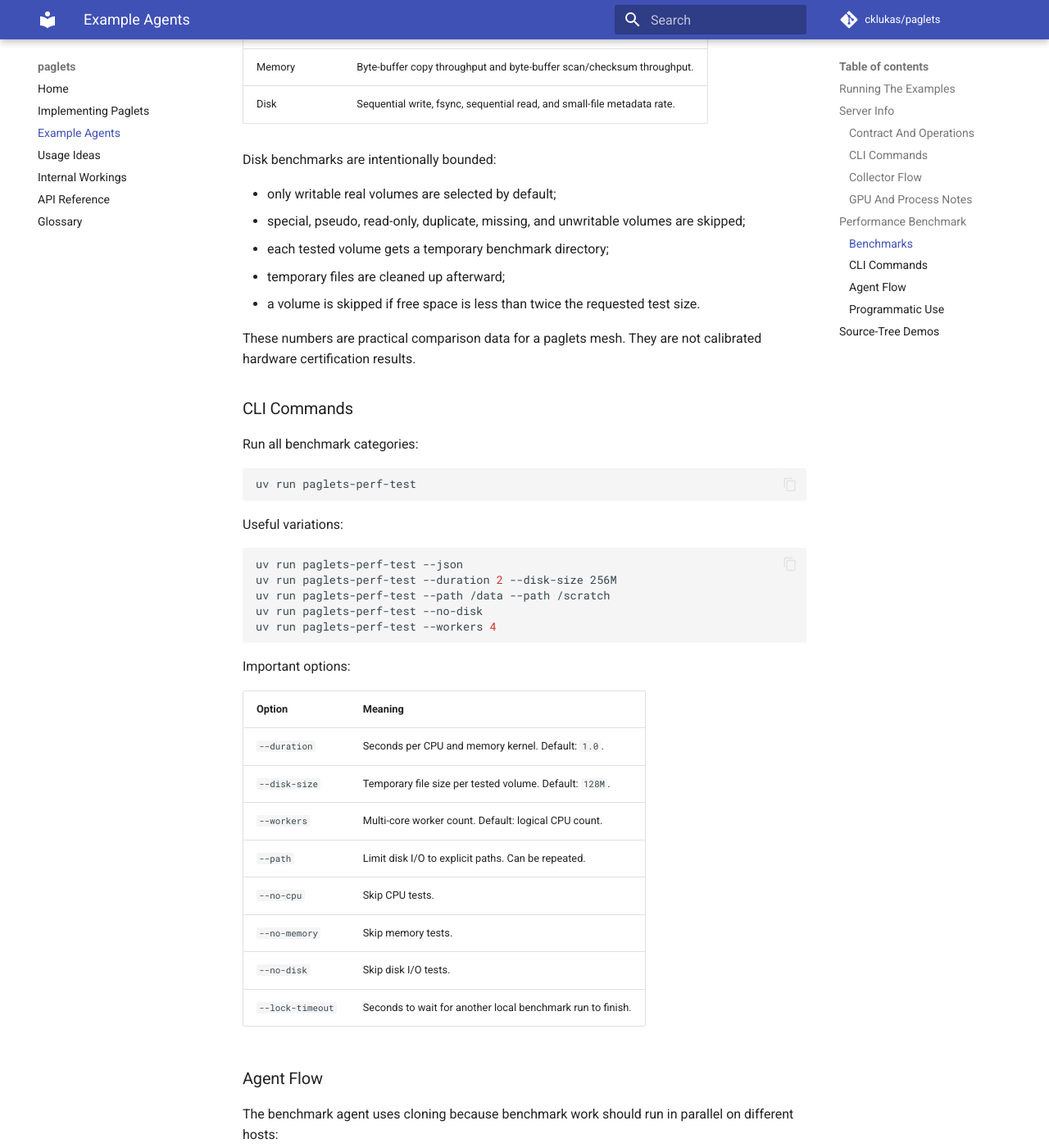
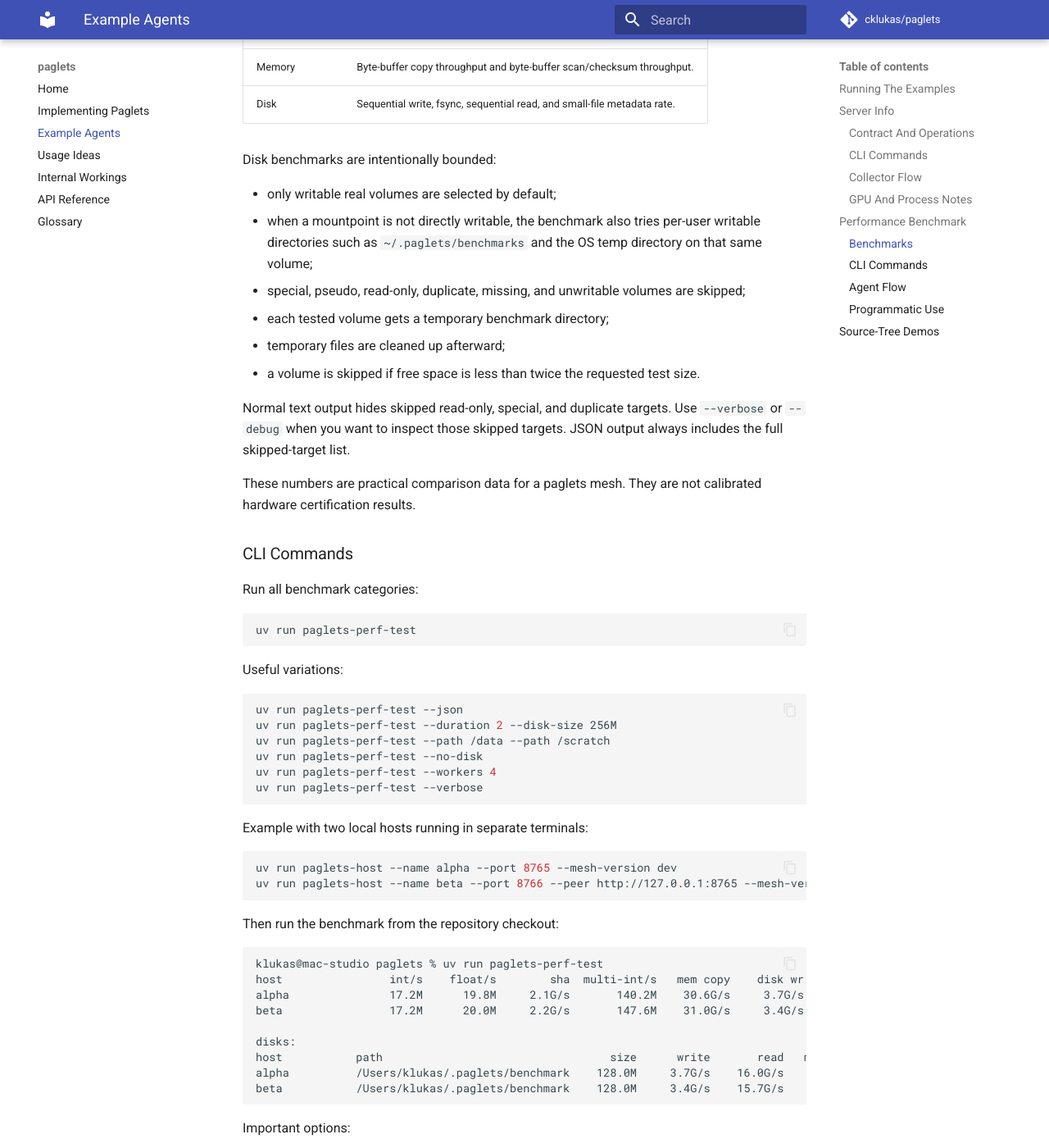
Before and after one commit to cklukas/paglets, an MkDocs documentation site: the page built from docs/examples.md, in a window 1280 px wide and 1400 px high, scrolled down 4069 px. Shown: the whole window at 82% size. Built offline with MkDocs 1.6.1 and Material for MkDocs 9.7.7, drawn with Linux system fonts in a browser that asks for light colours; comment, search, counter and statistics services are not loaded; some of the changed text lies outside the part shown.

Commit message:
Improve benchmark disk target selection

````diff
--- a/docs/examples.md
+++ b/docs/examples.md
@@ -183,11 +183,18 @@ The default run includes all categories:
 Disk benchmarks are intentionally bounded:
 
 - only writable real volumes are selected by default;
+- when a mountpoint is not directly writable, the benchmark also tries
+  per-user writable directories such as `~/.paglets/benchmarks` and the OS temp
+  directory on that same volume;
 - special, pseudo, read-only, duplicate, missing, and unwritable volumes are
   skipped;
 - each tested volume gets a temporary benchmark directory;
 - temporary files are cleaned up afterward;
 - a volume is skipped if free space is less than twice the requested test size.
+
+Normal text output hides skipped read-only, special, and duplicate targets. Use
+`--verbose` or `--debug` when you want to inspect those skipped targets. JSON
+output always includes the full skipped-target list.
 
 These numbers are practical comparison data for a paglets mesh. They are not
 calibrated hardware certification results.
@@ -208,6 +215,28 @@ uv run paglets-perf-test --duration 2 --disk-size 256M
 uv run paglets-perf-test --path /data --path /scratch
 uv run paglets-perf-test --no-disk
 uv run paglets-perf-test --workers 4
+uv run paglets-perf-test --verbose
+```
+
+Example with two local hosts running in separate terminals:
+
+```bash
+uv run paglets-host --name alpha --port 8765 --mesh-version dev
+uv run paglets-host --name beta --port 8766 --peer http://127.0.0.1:8765 --mesh-version dev
+```
+
+Then run the benchmark from the repository checkout:
+
+```text
+klukas@mac-studio paglets % uv run paglets-perf-test
+host                int/s    float/s        sha  multi-int/s   mem copy    disk wr    disk rd err
+alpha               17.2M      19.8M     2.1G/s       140.2M    30.6G/s     3.7G/s    16.0G/s   0
+beta                17.2M      20.0M     2.2G/s       147.6M    31.0G/s     3.4G/s    15.7G/s   0
+
+disks:
+host           path                                  size      write       read   metadata
+alpha          /Users/klukas/.paglets/benchmark    128.0M     3.7G/s    16.0G/s      9130/s
+beta           /Users/klukas/.paglets/benchmark    128.0M     3.4G/s    15.7G/s      9301/s
 ```
 
 Important options:
@@ -222,6 +251,8 @@ Important options:
 | `--no-memory` | Skip memory tests. |
 | `--no-disk` | Skip disk I/O tests. |
 | `--lock-timeout` | Seconds to wait for another local benchmark run to finish. |
+| `--verbose` | Print skipped disk targets and cleanup diagnostics. |
+| `--debug` | Same diagnostic output as `--verbose`. |
 
 ### Agent Flow
 
````
Also changed, not shown: README.md (+5 -3 lines), docs/usage-ideas.md (+4 -2 lines), 3 other files.
